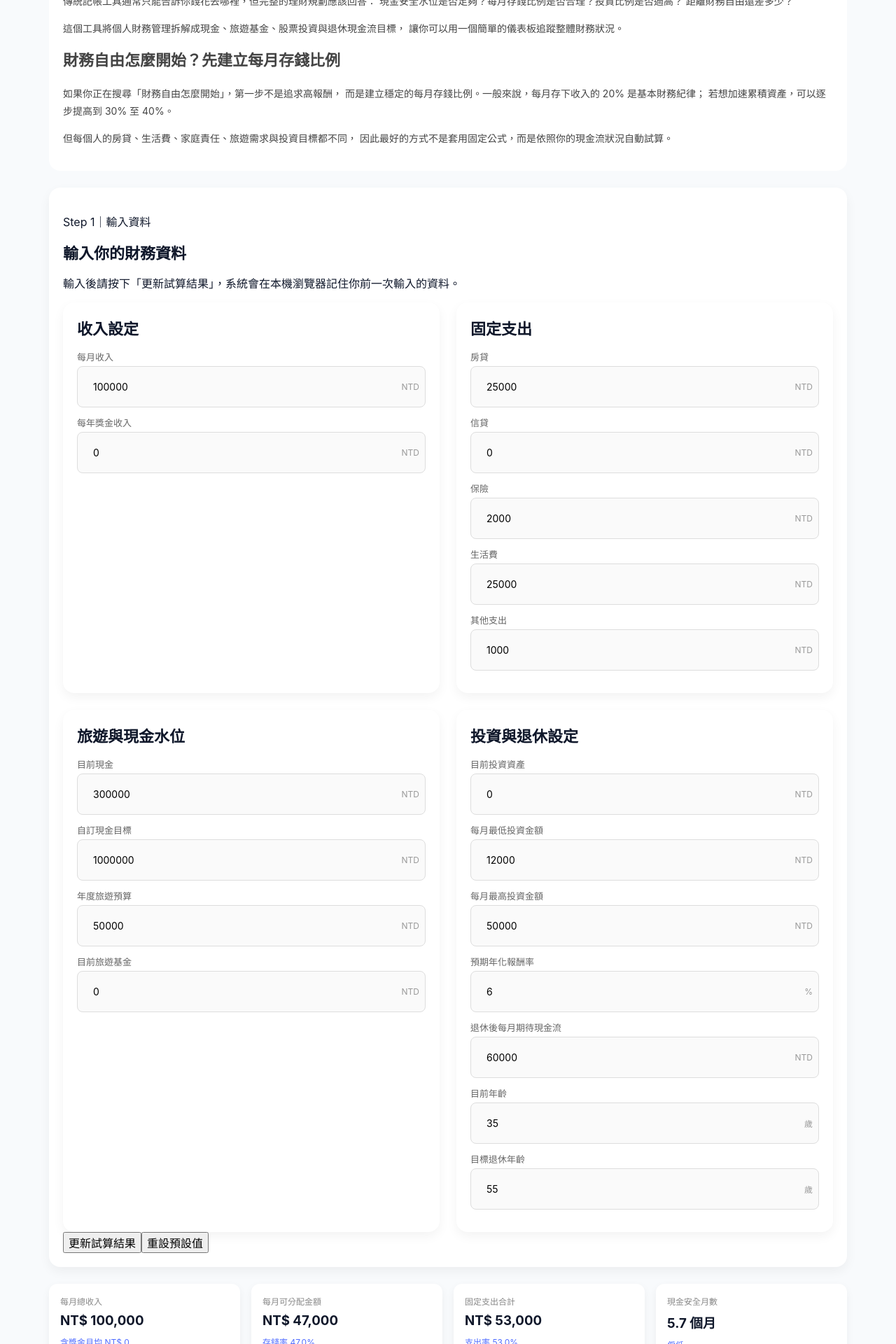
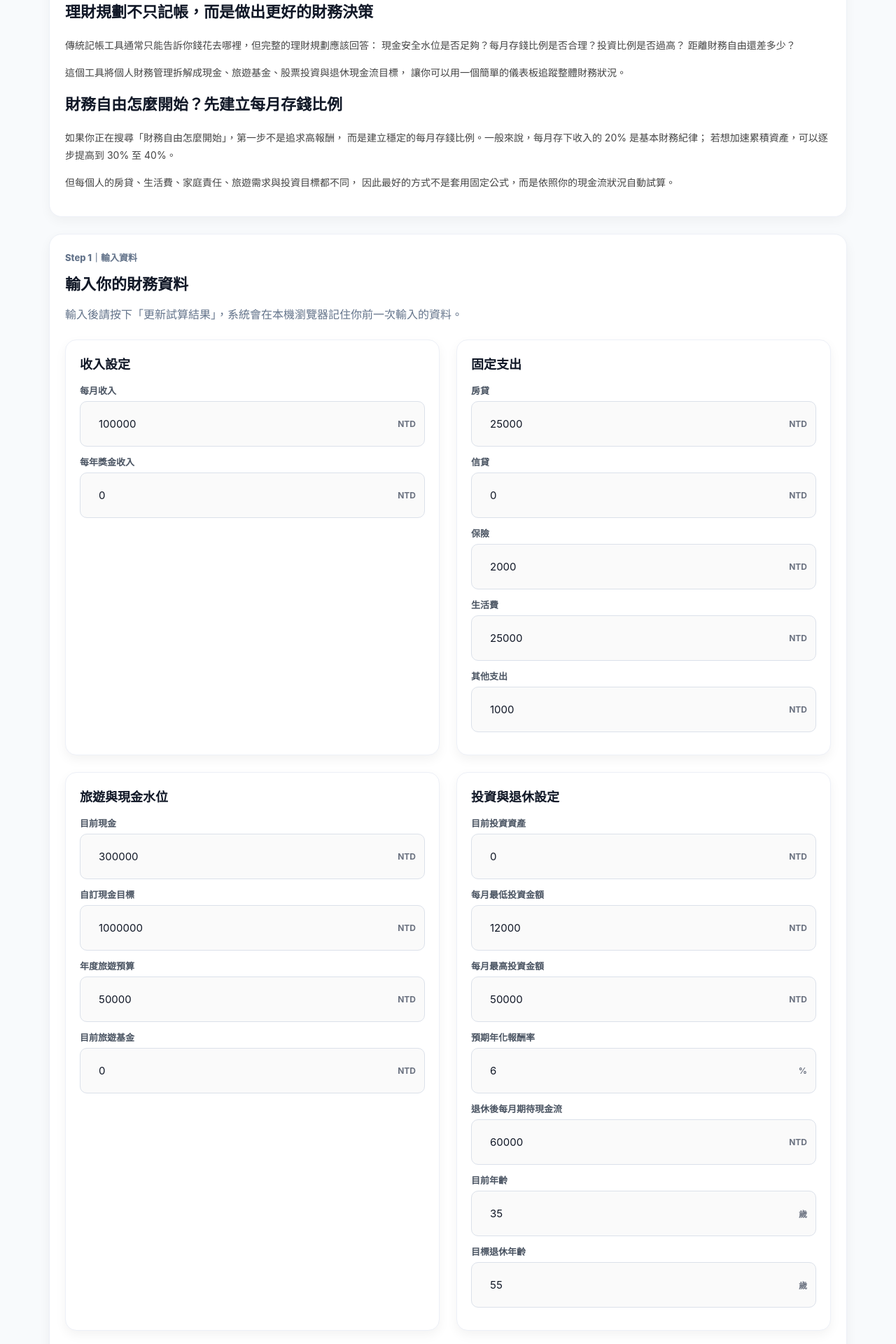
Before and after one commit to JulieChang/fire-pwa-complete, a React (Vite) app: page / in a window 1280 px wide. Shown: the part 740-2660 px from the top of the page at 70% size. Built offline with nearby package versions, Linux system fonts and the light colour scheme.

Commit message:
Refactor CSS styles for improved layout and design
Updated various styles for components including padding, margin, and border-radius. Added new styles for responsive design and improved visual elements.

```diff
--- a/src/App.css
+++ b/src/App.css
@@ -5,6 +5,10 @@ body {
     "Noto Sans TC", sans-serif;
   background: #f6f8fb;
   color: #1a1a1a;
+}
+
+* {
+  box-sizing: border-box;
 }
 
 .app {
@@ -17,18 +21,33 @@ body {
 .hero {
   background: linear-gradient(135deg, #4f6cff, #6c8cff);
   color: white;
-  padding: 24px;
-  border-radius: 16px;
+  padding: 28px;
+  border-radius: 20px;
   margin-bottom: 24px;
 }
 
 .hero h1 {
-  margin: 8px 0;
+  margin: 8px 0 16px;
+  line-height: 1.3;
+}
+
+.hero p {
+  line-height: 1.8;
 }
 
 .eyebrow {
   font-size: 12px;
-  opacity: 0.8;
+  opacity: 0.85;
+  font-weight: 800;
+  letter-spacing: 0.08em;
+  text-transform: uppercase;
+}
+
+.eyebrow-dark {
+  font-size: 13px;
+  color: #4f6cff;
+  font-weight: 800;
+  margin: 0 0 8px;
 }
 
 /* ===== Dashboard ===== */
@@ -39,93 +58,298 @@ body {
   margin-bottom: 24px;
 }
 
+.compact-dashboard {
+  margin-top: 8px;
+}
+
 .metric-card {
   background: white;
-  border-radius: 12px;
-  padding: 16px;
+  border-radius: 14px;
+  padding: 18px;
   box-shadow: 0 4px 12px rgba(0, 0, 0, 0.05);
+  border: 1px solid #edf0f7;
 }
 
 .metric-card p {
   font-size: 12px;
-  color: #888;
+  color: #6b7280;
   margin: 0;
+  font-weight: 700;
 }
 
 .metric-card h3 {
   margin: 8px 0;
+  color: #111827;
+  line-height: 1.25;
 }
 
 .metric-card span {
   font-size: 12px;
   color: #4f6cff;
+  font-weight: 700;
 }
 
 /* ===== Section ===== */
 .section {
   background: white;
-  padding: 20px;
-  border-radius: 16px;
+  padding: 22px;
+  border-radius: 18px;
   margin-bottom: 24px;
   box-shadow: 0 6px 16px rgba(0, 0, 0, 0.05);
+  border: 1px solid #edf0f7;
 }
 
 .section h2 {
+  margin-top: 0;
   margin-bottom: 16px;
+  color: #111827;
+}
+
+.section-header {
+  margin-bottom: 22px;
+}
+
+.section-header h2 {
+  margin-bottom: 8px;
+}
+
+.section-header p {
+  line-height: 1.7;
+  color: #64748b;
+}
+
+/* ===== Calculator Form ===== */
+.calculator-section {
+  scroll-margin-top: 24px;
+}
+
+.form-grid {
+  display: grid;
+  grid-template-columns: repeat(2, 1fr);
+  gap: 24px;
+}
+
+.form-section {
+  background: #ffffff;
+  padding: 20px;
+  border-radius: 16px;
+  box-shadow: 0 6px 16px rgba(0, 0, 0, 0.05);
+  border: 1px solid #edf0f7;
+}
+
+.form-section h2 {
+  font-size: 18px;
+  margin-top: 0;
+  margin-bottom: 16px;
+}
+
+.input-card {
+  margin-bottom: 12px;
+}
+
+.input-card label {
+  display: block;
+  font-size: 13px;
+  color: #4b5563;
+  margin-bottom: 6px;
+  font-weight: 700;
+}
+
+.input-wrap {
+  display: flex;
+  align-items: center;
+  border: 1px solid #dbe1ea;
+  border-radius: 10px;
+  padding: 10px 12px;
+  background: #fafafa;
+}
+
+.input-wrap input {
+  flex: 1;
+  border: none;
+  outline: none;
+  background: transparent;
+  font-size: 15px;
+  color: #111827;
+  min-width: 0;
+}
+
+.input-wrap span {
+  font-size: 12px;
+  color: #6b7280;
+  font-weight: 700;
+  margin-left: 8px;
+}
+
+.form-actions {
+  display: flex;
+  gap: 12px;
+  margin-top: 22px;
+}
+
+.primary-button,
+.secondary-button {
+  border: none;
+  border-radius: 999px;
+  padding: 14px 22px;
+  font-size: 15px;
+  font-weight: 800;
+  cursor: pointer;
+}
+
+.primary-button {
+  flex: 2;
+  background: #111827;
+  color: #ffffff;
+}
+
+.secondary-button {
+  flex: 1;
+  background: #eef2ff;
+  color: #3730a3;
+}
+
+.primary-button:hover,
+.secondary-button:hover {
+  opacity: 0.88;
+}
+
+/* ===== Visual Dashboard ===== */
+.visual-section {
+  scroll-margin-top: 24px;
+}
+
+.visual-grid {
+  display: grid;
+  grid-template-columns: repeat(2, 1fr);
+  gap: 20px;
+}
+
+.visual-card {
+  background: #f8faff;
+  border: 1px solid #e5ecff;
+  border-radius: 16px;
+  padding: 18px;
+}
+
+.visual-card h3 {
+  margin-top: 0;
+  margin-bottom: 14px;
+  color: #111827;
 }
 
 /* ===== Allocation ===== */
 .allocation-grid {
   display: grid;
   grid-template-columns: repeat(3, 1fr);
-  gap: 16px;
+  gap: 18px;
 }
 
 .allocation-card {
   background: #f8faff;
   border: 1px solid #e5ecff;
-  border-radius: 12px;
-  padding: 16px;
+  border-radius: 14px;
+  padding: 18px;
   text-align: center;
 }
 
 .allocation-card p {
   font-size: 13px;
   color: #666;
+  margin: 0;
+  font-weight: 700;
 }
 
 .allocation-card h2 {
-  margin: 8px 0;
+  margin: 10px 0;
   color: #4f6cff;
+  line-height: 1.25;
 }
 
 .allocation-card span {
   font-size: 12px;
-  color: #999;
+  color: #6b7280;
+}
+
+/* ===== Stacked Bar ===== */
+.stacked-bar {
+  display: flex;
+  width: 100%;
+  height: 14px;
+  border-radius: 999px;
+  overflow: hidden;
+  background: #e5e7eb;
+  margin-top: 22px;
+}
+
+.stacked-segment {
+  height: 100%;
+  transition: width 0.3s ease;
+}
+
+.stacked-segment.cash,
+.legend-dot.cash {
+  background: #4f6cff;
+}
+
+.stacked-segment.travel,
+.legend-dot.travel {
+  background: #14b8a6;
+}
+
+.stacked-segment.investment,
+.legend-dot.investment {
+  background: #f59e0b;
+}
+
+.legend {
+  display: flex;
+  flex-wrap: wrap;
+  gap: 14px;
+  margin-top: 12px;
+  font-size: 13px;
+  color: #4b5563;
+  font-weight: 700;
+}
+
+.legend span {
+  display: inline-flex;
+  align-items: center;
+  gap: 6px;
+}
+
+.legend-dot {
+  width: 10px;
+  height: 10px;
+  border-radius: 999px;
+  display: inline-block;
 }
 
 /* ===== Advice ===== */
 .advice-box {
-  margin-top: 16px;
-  padding: 12px;
+  margin-top: 18px;
+  padding: 14px 16px;
   background: #eef3ff;
   border-left: 4px solid #4f6cff;
-  border-radius: 8px;
+  border-radius: 10px;
   font-size: 14px;
+  line-height: 1.8;
+  color: #334155;
 }
 
 /* ===== Progress ===== */
 .progress-bg {
   width: 100%;
-  height: 10px;
-  background: #eee;
-  border-radius: 10px;
-  margin: 8px 0;
+  height: 12px;
+  background: #e5e7eb;
+  border-radius: 999px;
+  margin: 10px 0 12px;
+  overflow: hidden;
 }
 
 .progress-fill {
-  height: 10px;
-  border-radius: 10px;
+  height: 12px;
+  border-radius: 999px;
   transition: 0.3s;
 }
 
@@ -143,7 +367,21 @@ body {
 
 .progress-text {
   font-size: 13px;
-  color: #666;
+  color: #4b5563;
+  line-height: 1.7;
+  margin: 6px 0;
+}
+
+.retirement-progress {
+  margin-top: 22px;
+  background: #f9fafb;
+  border: 1px solid #e5e7eb;
+  border-radius: 16px;
+  padding: 18px;
+}
+
+.retirement-progress h3 {
+  margin-top: 0;
 }
 
 /* ===== Projection ===== */
@@ -161,85 +399,30 @@ body {
   gap: 24px;
 }
 
-/* ===== 表單 ===== */
-.form-grid {
-  display: grid;
-  grid-template-columns: repeat(2, 1fr);
-  gap: 24px;
-}
-
-.form-section {
-  background: white;
-  padding: 20px;
-  border-radius: 16px;
-  box-shadow: 0 6px 16px rgba(0, 0, 0, 0.05);
-}
-
-.input-card {
-  margin-bottom: 12px;
-}
-
-.input-card label {
-  display: block;
-  font-size: 13px;
-  color: #666;
-  margin-bottom: 4px;
-}
-
-.input-wrap {
-  display: flex;
-  align-items: center;
-  border: 1px solid #ddd;
-  border-radius: 8px;
-  padding: 8px;
-  background: #fafafa;
-}
-
-.input-wrap input {
-  flex: 1;
-  border: none;
-  outline: none;
-  background: transparent;
-  font-size: 14px;
-}
-
-.input-wrap span {
-  font-size: 12px;
-  color: #999;
-}
-
-/* ===== RWD ===== */
-@media (max-width: 900px) {
-  .dashboard {
-    grid-template-columns: repeat(2, 1fr);
-  }
-
-  .allocation-grid {
-    grid-template-columns: 1fr;
-  }
-
-  .two-column {
-    grid-template-columns: 1fr;
-  }
-
-  .form-grid {
-    grid-template-columns: 1fr;
-  }
-}
-
+/* ===== SEO Content ===== */
 .seo-content {
   background: white;
-  padding: 20px;
+  padding: 22px;
   margin-bottom: 24px;
-  border-radius: 16px;
+  border-radius: 18px;
   line-height: 1.8;
   font-size: 14px;
   color: #444;
+  border: 1px solid #edf0f7;
+  box-shadow: 0 6px 16px rgba(0, 0, 0, 0.04);
 }
 
 .seo-content h2 {
   margin-bottom: 12px;
+  color: #111827;
 }
+
+.seo-content h3 {
+  margin-top: 20px;
+  color: #111827;
+}
+
+/* ===== Growth Agent ===== */
 .agent-card {
   margin-top: 32px;
   padding: 28px;
@@ -325,10 +508,8 @@ body {
   color: #1f2937;
   font-size: 15px;
 }
-/* =========================
-   Share Panel（分享區塊）
-========================= */
 
+/* ===== Share Panel ===== */
 .share-section {
   text-align: center;
 }
@@ -363,38 +544,7 @@ body {
   opacity: 0.85;
 }
 
-/* =========================
-   Print（PDF輸出優化）
-========================= */
-
-@media print {
-  .share-section,
-  .form-grid {
-    display: none;
-  }
-
-  body {
-    background: white;
-  }
-
-  .app {
-    padding: 0;
-  }
-
-  .section,
-  .dashboard,
-  .hero,
-  .seo-content {
-    box-shadow: none !important;
-    border: 1px solid #e5e7eb;
-    break-inside: avoid;
-  }
-}
-
-/* =========================
-   CTA 按鈕
-========================= */
-
+/* ===== CTA 按鈕 ===== */
 .cta-button {
   display: inline-block;
   padding: 14px 22px;
@@ -410,6 +560,7 @@ body {
   opacity: 0.88;
 }
 
+/* ===== Footer ===== */
 .site-footer {
   margin-top: 48px;
   padding: 28px 16px;
@@ -429,6 +580,7 @@ body {
   text-decoration: underline;
 }
 
+/* ===== Legal Pages ===== */
 .legal-page {
   max-width: 880px;
   margin: 0 auto;
@@ -489,3 +641,94 @@ body {
   opacity: 0.85;
   text-decoration: none;
 }
+
+/* ===== RWD ===== */
+@media (max-width: 900px) {
+  .app {
+    padding: 16px;
+  }
+
+  .dashboard {
+    grid-template-columns: repeat(2, 1fr);
+  }
+
+  .allocation-grid {
+    grid-template-columns: 1fr;
+  }
+
+  .two-column {
+    grid-template-columns: 1fr;
+  }
+
+  .form-grid {
+    grid-template-columns: 1fr;
+  }
+
+  .visual-grid {
+    grid-template-columns: 1fr;
+  }
+
+  .form-actions {
+    flex-direction: column;
+  }
+
+  .primary-button,
+  .secondary-button {
+    width: 100%;
+  }
+
+  .hero {
+    padding: 22px;
+  }
+
+  .legal-page h1 {
+    font-size: 30px;
+  }
+}
+
+@media (max-width: 560px) {
+  .dashboard {
+    grid-template-columns: 1fr;
+  }
+
+  .site-footer a {
+    display: block;
+    margin: 10px 0;
+  }
+
+  .share-buttons {
+    flex-direction: column;
+  }
+
+  .share-buttons a,
+  .share-buttons button {
+    width: 100%;
+  }
+}
+
+/* ===== Print（PDF輸出優化） ===== */
+@media print {
+  .share-section,
+  .calculator-section,
+  .site-footer,
+  .cta-button {
+    display: none;
+  }
+
+  body {
+    background: white;
+  }
+
+  .app {
+    padding: 0;
+  }
+
+  .section,
+  .dashboard,
+  .hero,
+  .seo-content {
+    box-shadow: none !important;
+    border: 1px solid #e5e7eb;
+    break-inside: avoid;
+  }
+}
```
